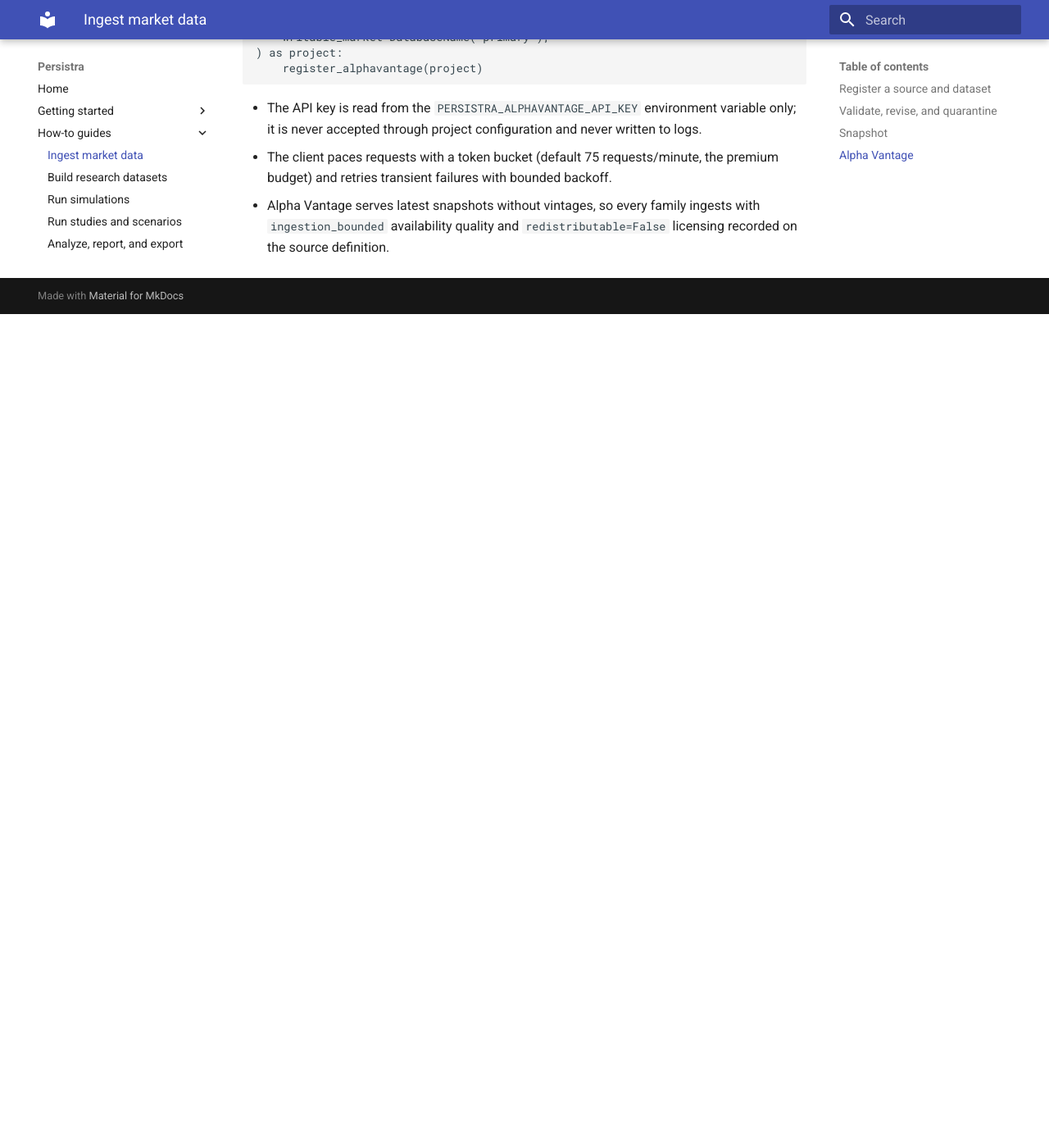
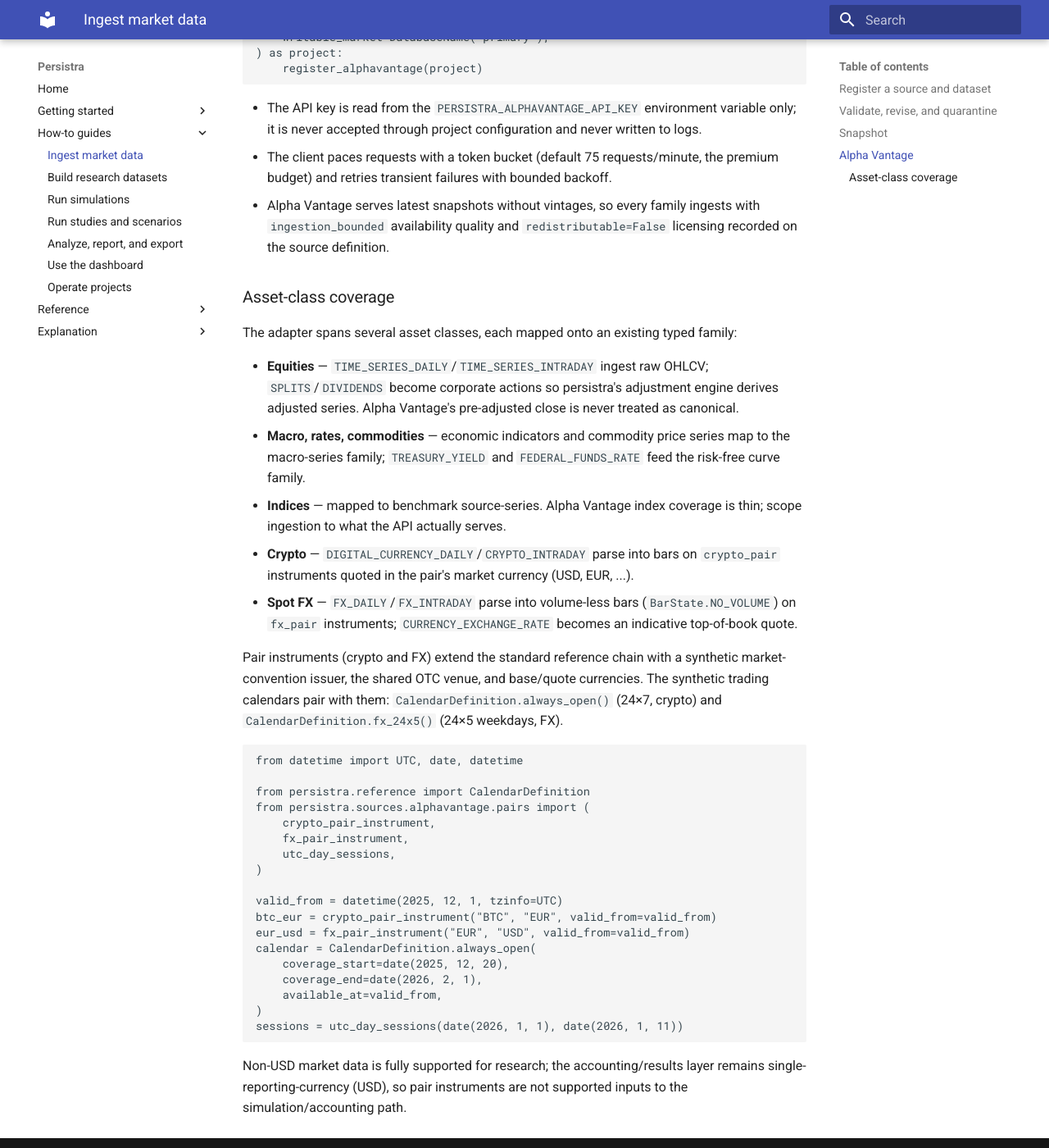
Before and after one commit to fallblu/persistra, an MkDocs documentation site: the page built from docs/how-to/ingest-market-data.md, in a window 1280 px wide and 1400 px high, scrolled down 1638 px. Shown: the whole window at 82% size. Built offline with MkDocs 1.6.1 and Material for MkDocs 9.7.7, drawn with Linux system fonts in a browser that asks for light colours; before the commit the page ends 2021 px from its top, so only the background shows below that.

Commit message:
docs: multi-asset ingestion + assumptions

````diff
--- a/docs/how-to/ingest-market-data.md
+++ b/docs/how-to/ingest-market-data.md
@@ -78,3 +78,52 @@
 - Alpha Vantage serves latest snapshots without vintages, so every family ingests
   with `ingestion_bounded` availability quality and `redistributable=False`
   licensing recorded on the source definition.
+
+### Asset-class coverage
+
+The adapter spans several asset classes, each mapped onto an existing typed family:
+
+- **Equities** — `TIME_SERIES_DAILY`/`TIME_SERIES_INTRADAY` ingest raw OHLCV;
+  `SPLITS`/`DIVIDENDS` become corporate actions so persistra's adjustment engine
+  derives adjusted series. Alpha Vantage's pre-adjusted close is never treated as
+  canonical.
+- **Macro, rates, commodities** — economic indicators and commodity price series map
+  to the macro-series family; `TREASURY_YIELD` and `FEDERAL_FUNDS_RATE` feed the
+  risk-free curve family.
+- **Indices** — mapped to benchmark source-series. Alpha Vantage index coverage is
+  thin; scope ingestion to what the API actually serves.
+- **Crypto** — `DIGITAL_CURRENCY_DAILY`/`CRYPTO_INTRADAY` parse into bars on
+  `crypto_pair` instruments quoted in the pair's market currency (USD, EUR, ...).
+- **Spot FX** — `FX_DAILY`/`FX_INTRADAY` parse into volume-less bars
+  (`BarState.NO_VOLUME`) on `fx_pair` instruments; `CURRENCY_EXCHANGE_RATE` becomes
+  an indicative top-of-book quote.
+
+Pair instruments (crypto and FX) extend the standard reference chain with a synthetic
+market-convention issuer, the shared OTC venue, and base/quote currencies. The
+synthetic trading calendars pair with them: `CalendarDefinition.always_open()` (24×7,
+crypto) and `CalendarDefinition.fx_24x5()` (24×5 weekdays, FX).
+
+```python
+from datetime import UTC, date, datetime
+
+from persistra.reference import CalendarDefinition
+from persistra.sources.alphavantage.pairs import (
+    crypto_pair_instrument,
+    fx_pair_instrument,
+    utc_day_sessions,
+)
+
+valid_from = datetime(2025, 12, 1, tzinfo=UTC)
+btc_eur = crypto_pair_instrument("BTC", "EUR", valid_from=valid_from)
+eur_usd = fx_pair_instrument("EUR", "USD", valid_from=valid_from)
+calendar = CalendarDefinition.always_open(
+    coverage_start=date(2025, 12, 20),
+    coverage_end=date(2026, 2, 1),
+    available_at=valid_from,
+)
+sessions = utc_day_sessions(date(2026, 1, 1), date(2026, 1, 11))
+```
+
+Non-USD market data is fully supported for research; the accounting/results layer
+remains single-reporting-currency (USD), so pair instruments are not supported inputs
+to the simulation/accounting path.
````
Also changed, not shown: docs/explanation/assumptions-and-limitations.md (+14 -0 lines).
